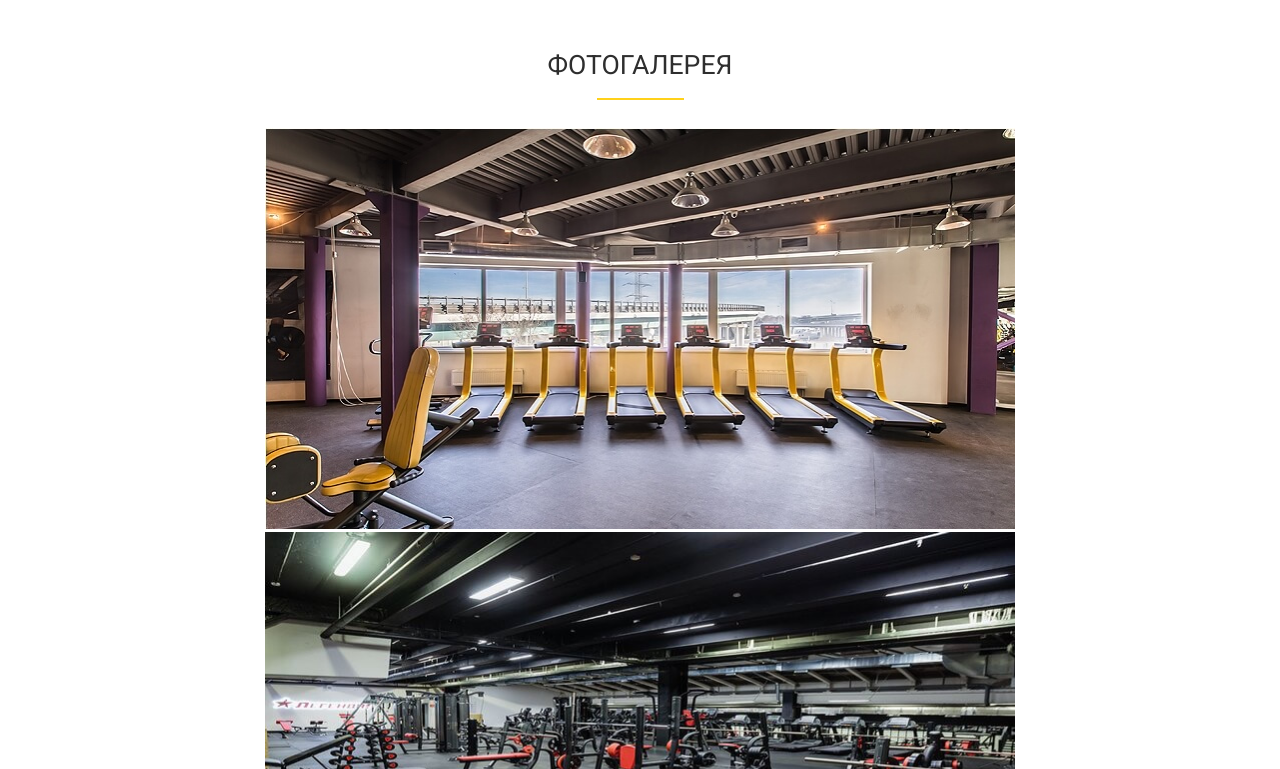
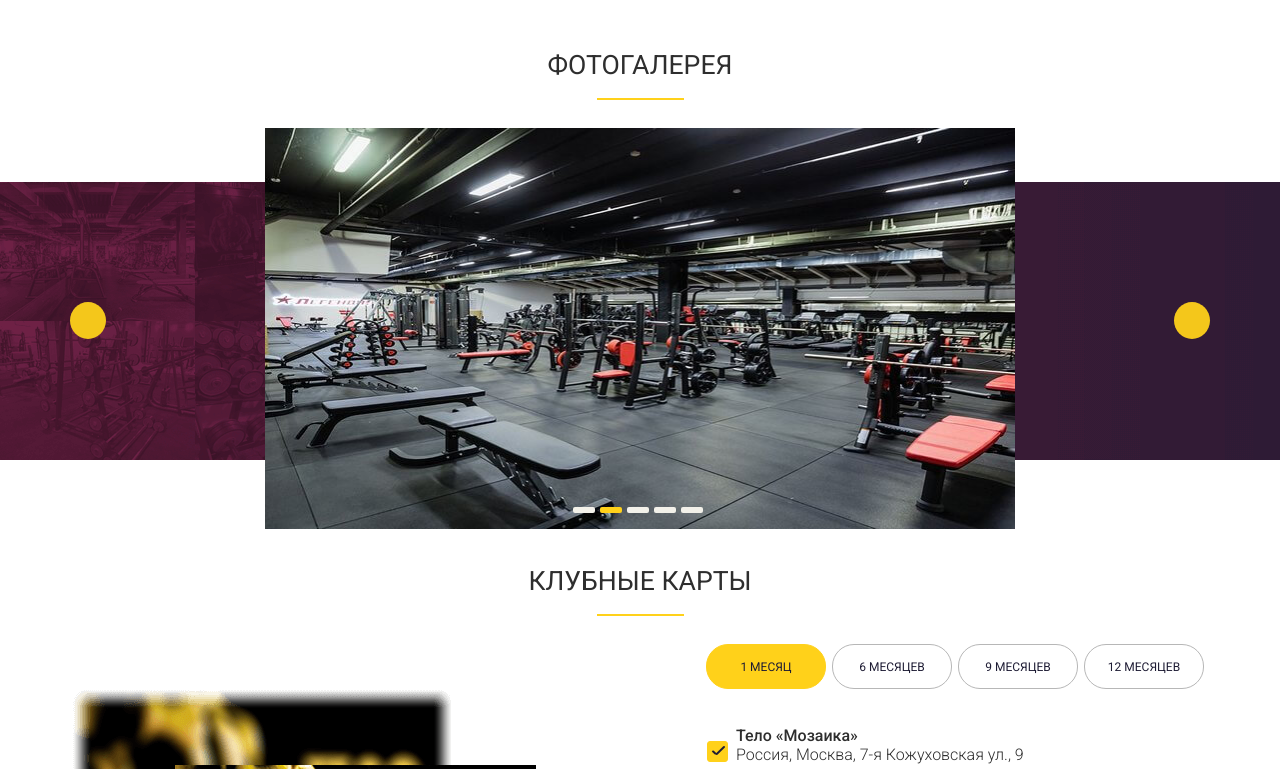
Before and after one commit to NicholasSolo/JS-17.0, a website with bundled scripts: page index.html in a window 1280 px wide. Shown: the part 2031-2800 px from the top of the page. Built offline with nearby package versions, Linux system fonts and the light colour scheme.

```diff
--- a/index.html
+++ b/index.html
@@ -278,22 +278,29 @@
     <h2>Фотогалерея</h2>
     <div class="gallery-bg">
         <div class="wrapper">
+            <div class="slider-arrow">
+                <span></span>
+            </div>
             <div class="gallery-slider">
-                <div class="slide">
+                <div class="slide slide_active">
                     <img src="images/gallery/photo1.jpg" alt="">
                 </div>
-                <div class="slide">
+                <div class="slide ">
                     <img src="images/gallery/photo2.jpg" alt="">
                 </div>
-                <div class="slide">
+                <div class="slide ">
                     <img src="images/gallery/photo3.jpg" alt="">
                 </div>
-                <div class="slide">
+                <div class="slide ">
                     <img src="images/gallery/photo4.jpg" alt="">
                 </div>
-                <div class="slide">
+                <div class="slide ">
                     <img src="images/gallery/photo5.jpg" alt="">
                 </div>
+                <ul class="slider-dots"></ul>
+            </div>
+            <div class="slider-arrow">
+                <span></span>
             </div>
         </div>
     </div>
--- a/src/index.js
+++ b/src/index.js
@@ -11,6 +11,7 @@
 import sendForm from "./modules/sendForm";
 import validateForm from "./modules/formValidation";
 import mainSlider from "./modules/mainSlider";
+import gallerySlider from "./modules/gallerySlider"
 
 //выпадающее меню
 dropdownMenu();
@@ -44,3 +45,6 @@
 
 //главный слайдер
 mainSlider();
+
+//слайдер галереи
+gallerySlider();
--- /dev/null
+++ b/src/modules/gallerySlider.js
@@ -0,0 +1,100 @@
+const gallerySlider = () => {
+    const slider = document.querySelector(".gallery-slider");
+    const slides = slider.querySelectorAll(".slide");
+    const dots = [];
+    let currentSlide = 0;
+    let interval;
+
+    const addDots = () => {
+        const dotsContainer = document.querySelector(".slider-dots");
+        for (let i = 0; i < slides.length; i++) {
+            const dot = document.createElement("li");
+            dot.classList.add("dot");
+            if (i === 0) {
+                dot.classList.add("dot-active");
+            }
+            dots.push(dot);
+            dotsContainer.appendChild(dot);
+        }
+    };
+    addDots();
+
+    const prevSlide = (element, index, strClass) => {
+        element[index].classList.remove(strClass);
+    };
+    const nextSlide = (element, index, strClass) => {
+        element[index].classList.add(strClass);
+    };
+
+    const autoPlay = () => {
+        prevSlide(slides, currentSlide, "slide_active");
+        prevSlide(dots, currentSlide, "dot-active");
+        currentSlide++;
+        if (currentSlide >= slides.length) {
+            currentSlide = 0;
+        }
+        nextSlide(slides, currentSlide, "slide_active");
+        nextSlide(dots, currentSlide, "dot-active");
+    };
+    const startSlide = (time = 2000) => {
+        interval = setInterval(autoPlay, time);
+    };
+    const stopSlide = () => {
+        clearInterval(interval);
+    };
+
+    // slider.addEventListener("click", (event) => {
+    //     event.preventDefault();
+    //     const target = event.target;
+
+    //     if (!target.matches(".portfolio-btn, .dot")) {
+    //         return;
+    //     }
+
+    //     prevSlide(slides, currentSlide, "portfolio-item-active");
+    //     prevSlide(dots, currentSlide, "dot-active");
+
+    //     if (target.matches("#arrow-right")) {
+    //         currentSlide++;
+    //     } else if (target.matches("#arrow-left")) {
+    //         currentSlide--;
+    //     } else if (target.matches(".dot")) {
+    //         dots.forEach((element, index) => {
+    //             if (element === target) {
+    //                 currentSlide = index;
+    //             }
+    //         });
+    //     }
+
+    //     if (currentSlide >= slides.length) {
+    //         currentSlide = 0;
+    //     }
+    //     if (currentSlide < 0) {
+    //         currentSlide = slides.length - 1;
+    //     }
+    //     nextSlide(slides, currentSlide, "portfolio-item-active");
+    //     nextSlide(dots, currentSlide, "dot-active");
+    // });
+
+    // slider.addEventListener("mouseover", (event) => {
+    //     if (
+    //         event.target.matches(".portfolio-btn") ||
+    // event.target.matches(".dot")
+    //     ) {
+    //         stopSlide();
+    //     }
+    // });
+
+    // slider.addEventListener("mouseout", (event) => {
+    //     if (
+    //         event.target.matches(".portfolio-btn") ||
+    // event.target.matches(".dot")
+    //     ) {
+    //         startSlide(5000);
+    //     }
+    // });
+
+    startSlide(5000);
+}
+
+export default gallerySlider;
--- a/src/modules/mainSlider.js
+++ b/src/modules/mainSlider.js
@@ -1,6 +1,6 @@
 const mainSlider = () => {
     const slider = document.querySelector(".main-slider");
-    const slides = document.querySelectorAll(".main-slider .slide");
+    const slides = slider.querySelectorAll(".slide");
     const dots = [];
     let currentSlide = 0;
     let interval;
--- a/src/modules/sendForm.js
+++ b/src/modules/sendForm.js
@@ -36,7 +36,7 @@
     });
 //
     const postData = (body) =>
-    fetch("./se4444rver.php", {
+    fetch("./server.php", {
     method: "POST",
     headers: { "Content-Type": "application/json" },
     body: JSON.stringify(body),
```
Also changed, not shown: css/style.min.css, dist/main.js.
